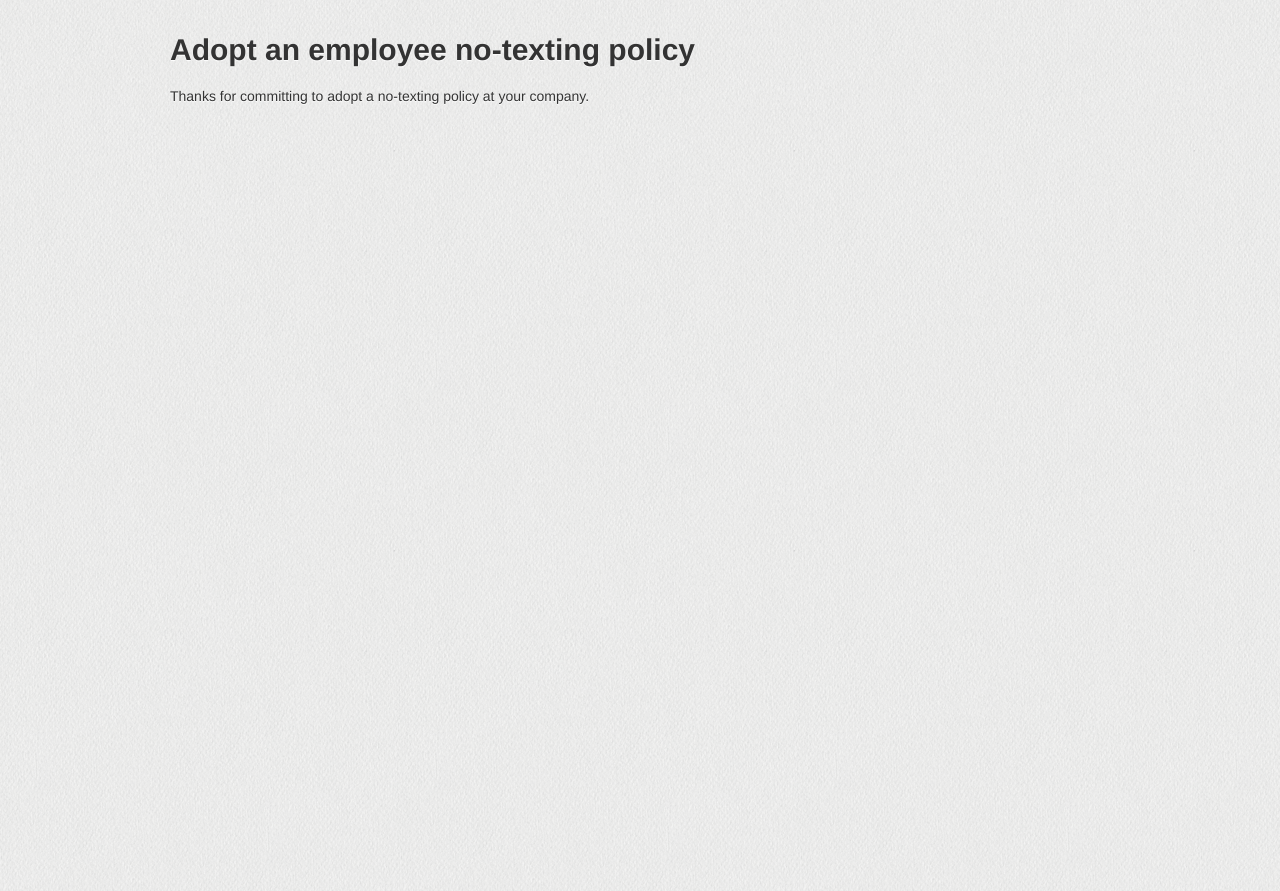
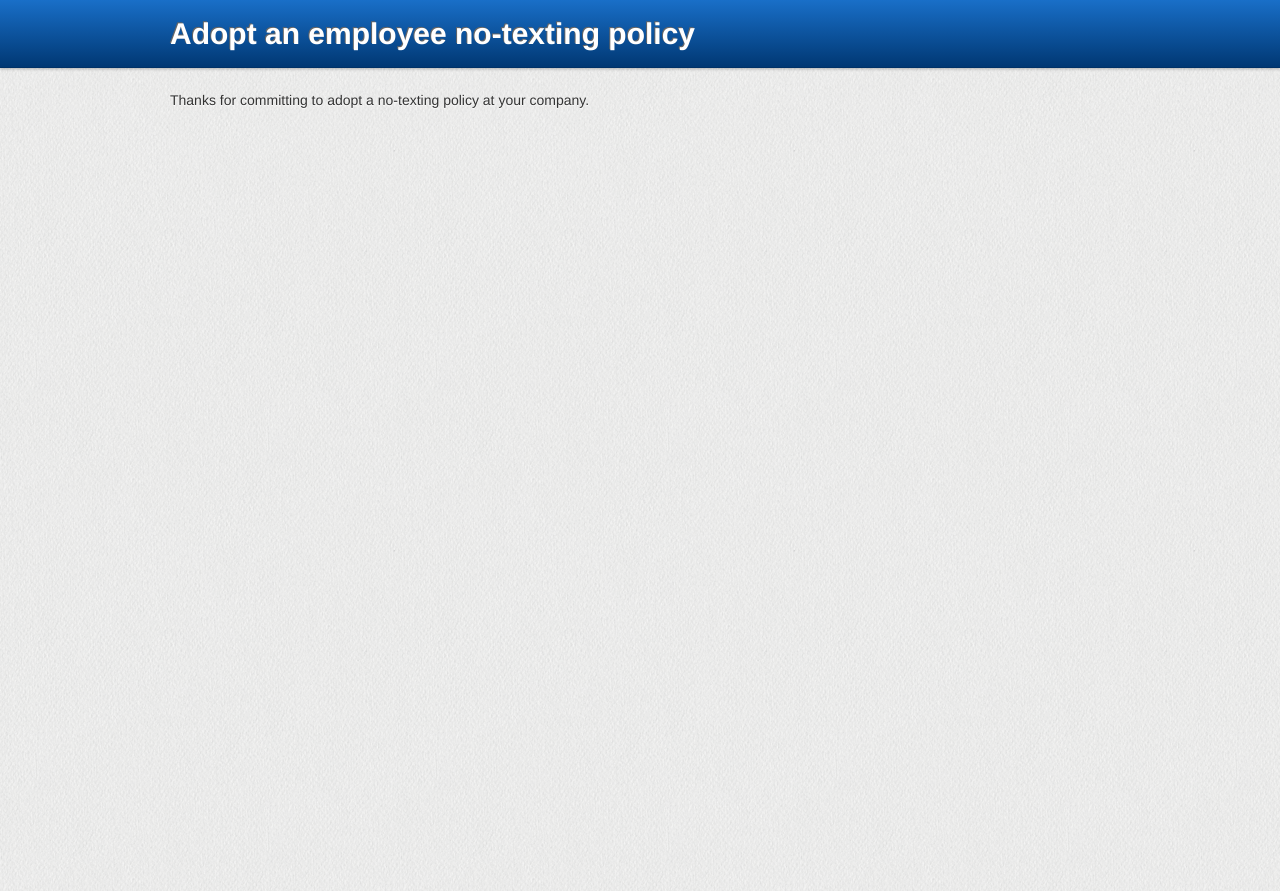
Before and after one commit to topicaction/topicaction.github.com, a Jekyll site: the page built from employer-pledge.md, in a window 1280 px wide. Shown: the top 891 px of the page. Built offline with Jekyll 4.4.1, drawn with Linux system fonts in a browser that asks for light colours; nearby versions of some CDN libraries; comment, search, counter and statistics services are not loaded.

Commit message:
New header styles

```diff
--- a/_includes/view-templates.html
+++ b/_includes/view-templates.html
@@ -1,17 +1,13 @@
 <script id='act-now-template' type="text/template" charset="utf-8">
-  <div class="topbar-wrapper">
-    <div class="topbar content">
-      <div class="topbar-inner">
-        <div class="container">
-          <h3><a href="#">Act Now</a></h3>
-          <ul class="nav">
-            <li>
-              <p><%= action.escape('title') %></p>
-            </li>
-            <li><a class='view-index btn small primary' href="#">I have done this</a></li>
-            <li><a class='add-action btn small' href="#add-action">Save for Later</a></li>
-          </ul>
-        </div>
+  <div class="topbar">
+    <div class="topbar-inner">
+      <div class="container">
+        <ul class="nav">
+          <li><a class='view-index btn success bold' href="#">I did it!</a></li>
+          <li><a class='add-action btn' href="#add-action">Save for later</a></li>
+        </ul>
+        <a class='view-index back-to-all' href="#">Back to all actions</a>
+        <h2><%= action.escape('title') %></h2>
       </div>
     </div>
   </div>
--- a/_layouts/default.html
+++ b/_layouts/default.html
@@ -23,9 +23,7 @@
 
   <body>
     <div id="topic" >
-			<div class="content container">
-				{{ content }}
-	    </div>
+			{{ content }}
     </div> <!-- /container -->
 
     <script src="https://ajax.googleapis.com/ajax/libs/jquery/1.7.1/jquery.min.js"></script>
--- a/_layouts/topic.html
+++ b/_layouts/topic.html
@@ -1,8 +1,14 @@
 ---
 layout: default
 ---
+<div class="topbar">
+  <div class="topbar-inner">
+    <div class="container">
       <h1>{{ page.title }}</h1>
-
+    </div>
+  </div>
+</div>
+<div class="content container">
   <div id="action-items" class="action-list">
   	{{ content }}
 
@@ -16,3 +22,4 @@ layout: default
   	<h2>Share this action list with your friends</h2>
   	<div class="fb-like" data-href="http://topicaction.github.com{{ page.url }}?utm_source=fblike" data-send="true" data-width="450" data-show-faces="true"></div>
   </div>
+</div>
--- a/css/styles.css
+++ b/css/styles.css
@@ -1,6 +1,82 @@
 /*Framework*/
 .absolute { position: absolute; }
 .right { float:right;}
+.bold { font-weight:bold; }
+
+/* Top Bar*/
+.topbar {
+  height: auto;
+  left: 0;
+  position: static;
+  right: 0;
+  top: 0;
+  z-index: 10000;
+}
+.topbar .container { position:relative; }
+.topbar-inner,.topbar .fill{
+  background-color:#003772;
+  background-repeat:repeat-x;
+  background-image:-khtml-gradient(linear, left top, left bottom, from(#196FC8), to(#003772));
+  background-image:-moz-linear-gradient(top, #196FC8, #003772);
+  background-image:-ms-linear-gradient(top, #196FC8, #003772);
+  background-image:-webkit-gradient(linear, left top, left bottom, color-stop(0%, #196FC8), color-stop(100%, #003772));
+  background-image:-webkit-linear-gradient(top, #196FC8, #003772);
+  background-image:-o-linear-gradient(top, #196FC8, #003772);
+  background-image:linear-gradient(top, #196FC8, #003772);
+  filter:progid:DXImageTransform.Microsoft.gradient(startColorstr='#196FC8', endColorstr='#003772', GradientType=0);
+
+  -webkit-box-shadow:0 1px 3px rgba(0, 0, 0, 0.25),inset 0 -1px 0 rgba(0, 0, 0, 0.1);
+  -moz-box-shadow:0 1px 3px rgba(0, 0, 0, 0.25),inset 0 -1px 0 rgba(0, 0, 0, 0.1);
+  box-shadow:0 1px 3px rgba(0, 0, 0, 0.25),inset 0 -1px 0 rgba(0, 0, 0, 0.1);
+}
+.topbar h1, .topbar h2 {
+  color: white;
+  font-weight: bold;
+  line-height: 68px;
+  margin: 0;
+  text-shadow: -1px -1px #666;
+}
+.topbar h1 {
+  font-size: 30px;
+}
+.topbar h2 {
+  font-size: 24px;
+  line-height: 52px;
+  padding-top: 15px;
+}
+
+.topbar a { color:black; }
+.topbar .nav { float:right; margin-top:14px; }
+.topbar .nav li { padding-left:5px; }
+.topbar .nav p { color: white; text-shadow: none; }
+.topbar .nav .btn { padding: 4px 7px 4px;
+  margin-top:5px;
+  text-shadow: 0 1px white;
+  color:black;
+}
+.btn.success,.alert-message.success{
+  background-color:#82B01D;
+  background-repeat:repeat-x;
+  background-image:-khtml-gradient(linear, left top, left bottom, from(#C4E668), to(#82B01D));
+  background-image:-moz-linear-gradient(top, #C4E668, #82B01D);
+  background-image:-ms-linear-gradient(top, #C4E668, #82B01D);
+  background-image:-webkit-gradient(linear, left top, left bottom, color-stop(0%, #C4E668), color-stop(100%, #82B01D));
+  background-image:-webkit-linear-gradient(top, #C4E668, #82B01D);
+  background-image:-o-linear-gradient(top, #C4E668, #82B01D);
+  background-image:linear-gradient(top, #C4E668, #82B01D);
+  filter:progid:DXImageTransform.Microsoft.gradient(startColorstr='#C4E668', endColorstr='#82B01D', GradientType=0);
+  text-shadow:0 -1px 0 rgba(0, 0, 0, 0.25);
+  border-color:#82B01D #82B01D #3d773d;
+  border-color:rgba(0, 0, 0, 0.1) rgba(0, 0, 0, 0.1) rgba(0, 0, 0, 0.25);
+}
+.topbar a.back-to-all {
+  color: #99CAFC;
+  left: 0;
+  position: absolute;
+  top: 6px;
+  text-transform:uppercase;
+  font-size:10px;
+}
 
 /* Elements */
 body{
@@ -8,10 +84,8 @@ body{
   color: #333333;
 }
 
-#topic .container {
-  margin: 32px auto;
-  width: 940px;
-}
+#topic .container { width: 940px; }
+#topic .content { padding: 1.5em 0; color: #393939; }
 
 h1, h2, h3, h4, h5, h6, p {
   color: #333333;
@@ -98,7 +172,7 @@ ul, ol {
 }
 
 #add-action {
-	display: none;
+  display: none;
 }
 .add-action #add-action {
 	display: block;
@@ -106,13 +180,7 @@ ul, ol {
 
 #act-now {
   display:none;
-  padding-top:40px;
 }
-
-.topbar a { color:#0054BA; text-shadow:none; }
-.nav li { padding-left:5px; }
-.nav p { color: white; text-shadow: none; }
-.nav .btn.small { padding: 4px 7px 4px; margin-top:5px; }
 
 /* Cohort css */
 #social-buttons { display:none; }
```
Lines whose indentation alone changed are shown as unchanged.
